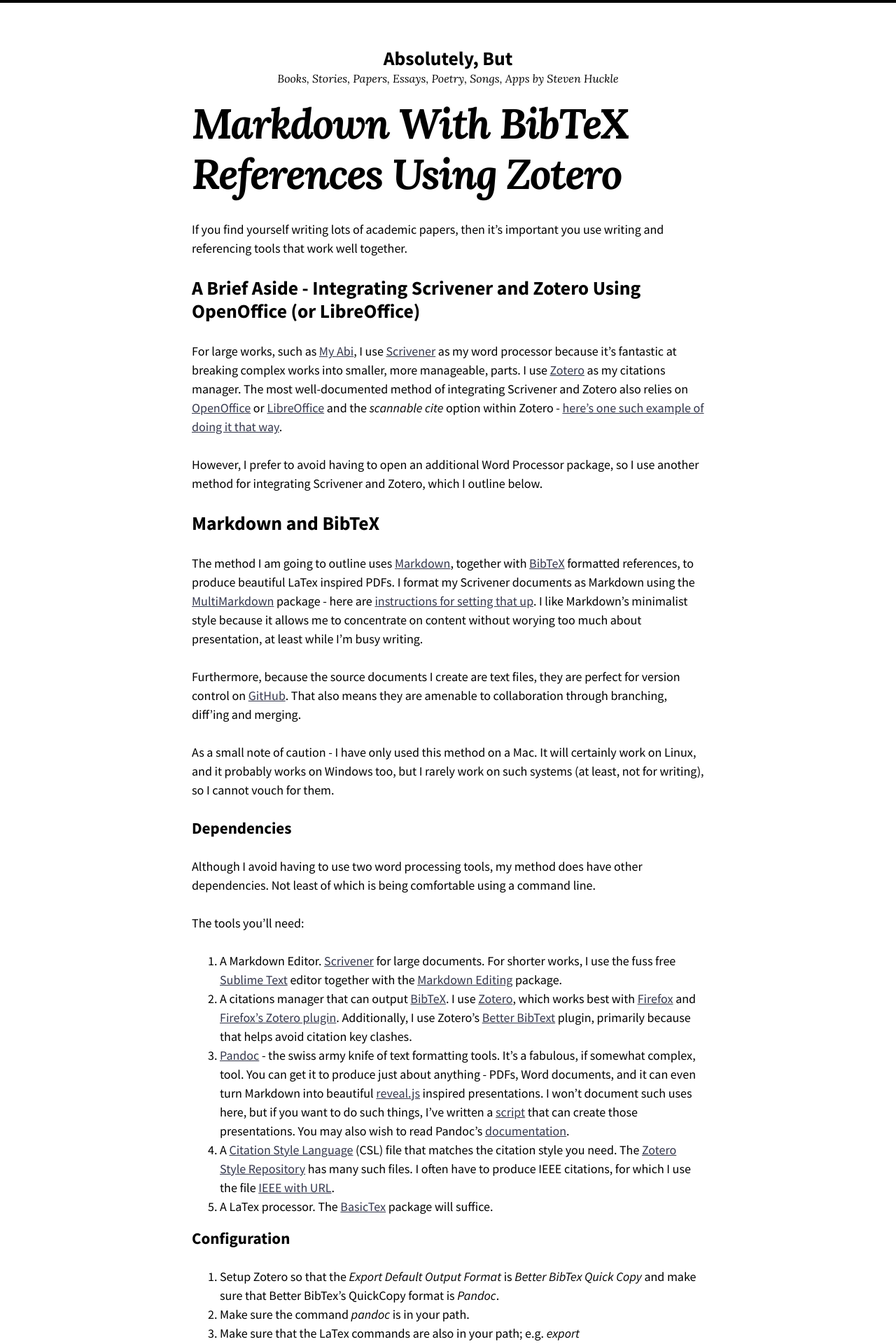
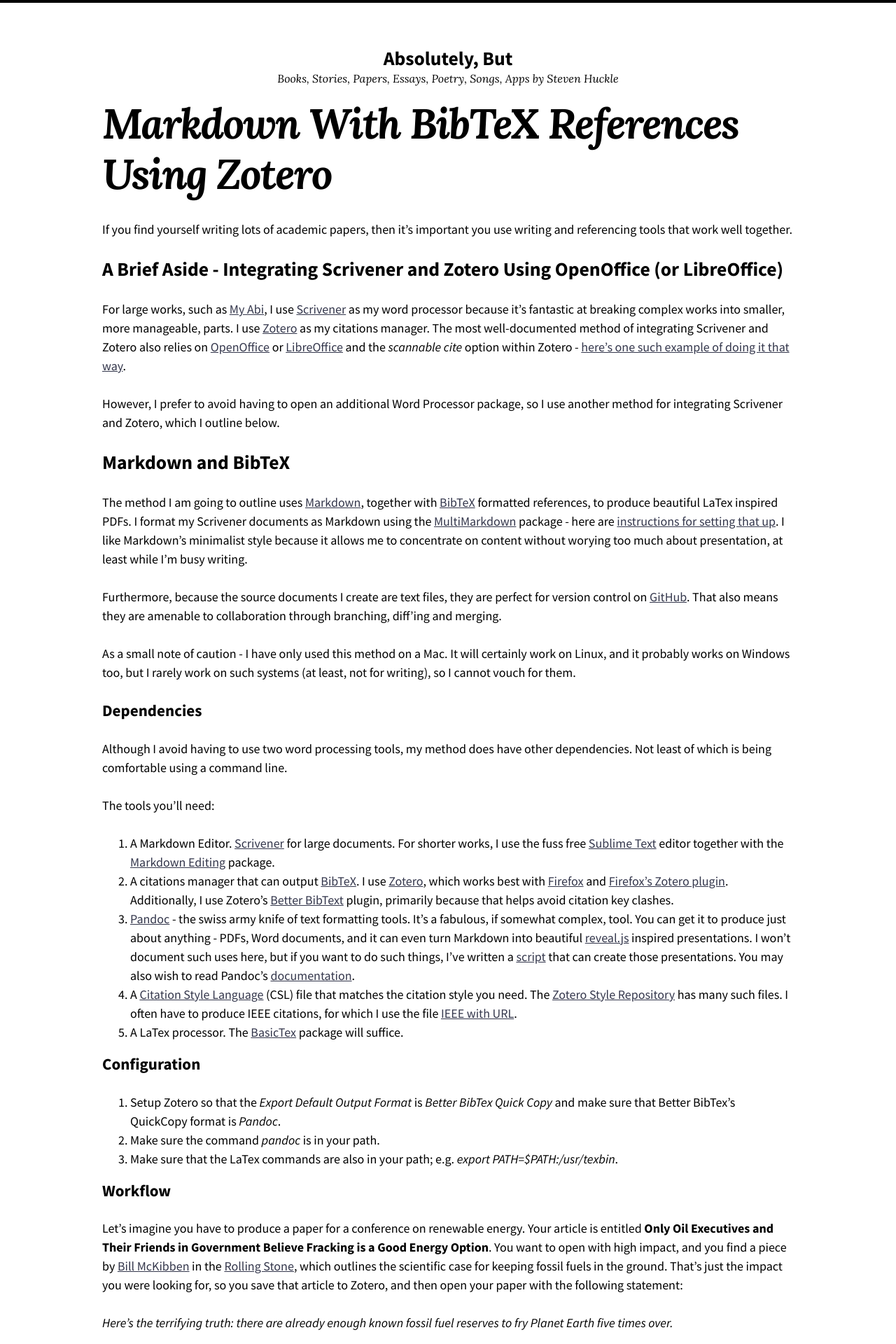
Before and after one commit to glowkeeper/Markdown-with-References, a Jekyll site: the page built from index.md, in a window 1280 px wide. Shown: the top 1920 px of the page at 70% size. Built offline with Jekyll 4.4.1, drawn with Linux system fonts in a browser that asks for light colours; nearby versions of some CDN libraries; our own code applies the rules of GitHub Pages for plain Markdown files.

Commit message:
$main-sidebar-max-width

```diff
--- a/assets/css/main.scss
+++ b/assets/css/main.scss
@@ -7,6 +7,10 @@
 
 @import "so-simple";
 
+.layout--home .page-wrapper {
+  max-width: $main-sidebar-max-width;
+}
+
 .layout--home .page-title {
   text-align: left;
 }
```
